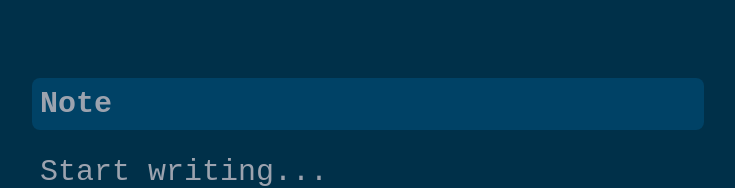
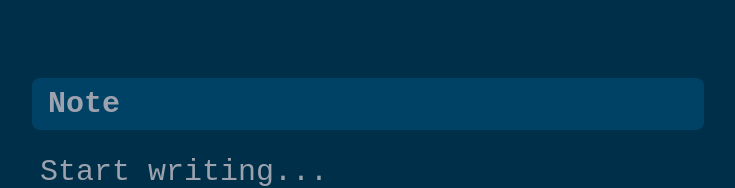
Before and after one commit to Talinb/home-app, a Nuxt app: page /note/1 in a window 1280 px wide. Shown: the top 188 px of the page, without its empty margins (272-1007 px from the left). Built offline with nearby package versions, Linux system fonts and the light colour scheme; some icons are missing.

Commit message:
fix: styling

```diff
--- a/components/FloatingActionButton.vue
+++ b/components/FloatingActionButton.vue
@@ -1,6 +1,6 @@
 <template>
   <button
-    class="fixed bottom-8 border border-navy right-8 p-3 z-20 bg-yellow rounded-full shadow-lg"
+    class="fixed bottom-8 border border-navy right-8 p-3 z-30 bg-yellow rounded-full shadow-lg"
     @click="handleClick"
   >
     <IconPlus class="text-navy h-6 w-6" stroke-width="3" />
--- a/pages/index.vue
+++ b/pages/index.vue
@@ -27,7 +27,7 @@
     <div
       v-if="showModal"
       @click.self="showModal = false"
-      class="fixed inset-0 bg-black bg-opacity-50 flex items-center justify-center"
+      class="fixed z-20 inset-0 bg-black bg-opacity-50 flex items-center justify-center"
     >
       <div class="bg-yellow p-8 rounded-lg space-y-2 flex flex-col gap-4">
         <button
--- a/pages/note/[id].vue
+++ b/pages/note/[id].vue
@@ -4,7 +4,7 @@
     <input
       v-model="noteTitle"
       placeholder="Note"
-      class="text-3xl font-bold mb-4 w-full p-2 rounded-lg text-white font-secondary border-none focus:outline-none focus:ring-0 bg-light-navy"
+      class="text-3xl font-bold mb-4 w-full p-2 px-4 rounded-lg text-white font-secondary border-none focus:outline-none focus:ring-0 bg-light-navy"
     />
     <div
       contenteditable="true"
--- a/pages/todo/[id].vue
+++ b/pages/todo/[id].vue
@@ -5,7 +5,7 @@
     <input
       v-model="todoTitle"
       placeholder="Todo"
-      class="text-3xl font-bold mb-4 w-full p-2 rounded-lg text-white font-secondary border-none focus:outline-none focus:ring-0 bg-light-navy"
+      class="text-3xl font-bold mb-4 w-full p-2 px-4 rounded-lg text-white font-secondary border-none focus:outline-none focus:ring-0 bg-light-navy"
     />
     <TransitionGroup name="todo-list" tag="div" class="space-y-2">
       <div
```
